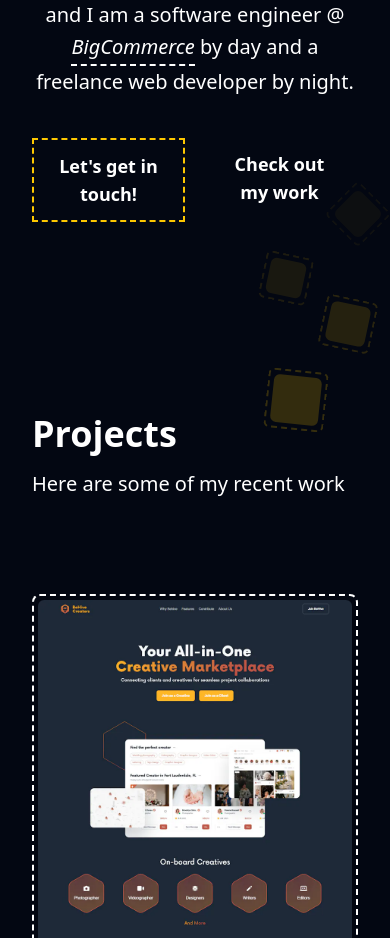
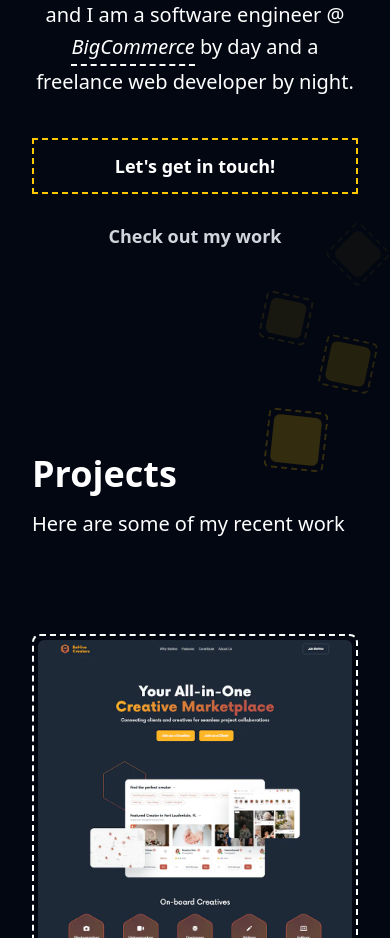
Before and after one commit to shawnycx-dev/portfolio, a Next.js app: page / in a window 390 px wide. Shown: the part 1040-1978 px from the top of the page. Built offline with nearby package versions, Linux system fonts and the light colour scheme; a web font is replaced by a local one.

Commit message:
add styling for mobile cta buttons

```diff
--- a/src/app/page.tsx
+++ b/src/app/page.tsx
@@ -51,14 +51,14 @@ export default function Home() {
               </Anchor>{" "}
               by day and a freelance web developer by night.
             </p>
-            <div className="flex justify-center lg:justify-start gap-4">
+            <div className="flex flex-col lg:flex-row justify-center lg:justify-start gap-4">
               <Anchor
                 href="/contact"
                 className="border-2 border-dashed border-yellow-400 text-lg font-bold px-6 py-3"
               >
                 Let&apos;s get in touch!
               </Anchor>
-              <Anchor href="/projects" className="text-lg font-bold px-6 py-3">
+              <Anchor href="/projects" className="text-lg font-bold px-6 py-3 text-muted">
                 Check out my work
               </Anchor>
             </div>
```
